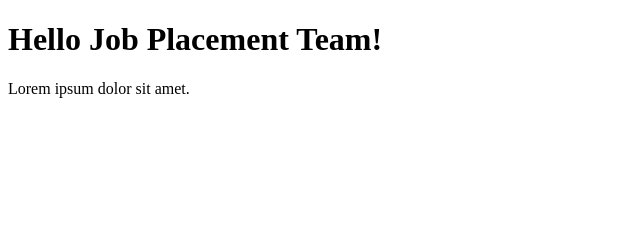
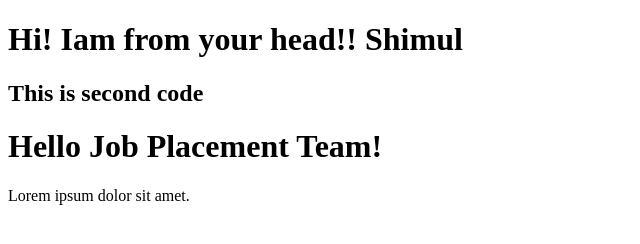
Before and after one commit to techtobit/EndGame-Day01, a plain HTML site: page index.html in a window 1280 px wide. Shown: the whole page, without its empty margins (0-640 px from the left). Drawn offline with Linux system fonts and the light colour scheme.

Commit message:
shimul added

```diff
--- a/index.html
+++ b/index.html
@@ -9,6 +9,10 @@
 </head>
 
 <body>
+    <header>
+        <h1> Hi! Iam from your head!! Shimul</h1>
+        <h2>This is second code</h2>
+    </header>
     <div>
         <h1>Hello Job Placement Team!</h1>
         <p>Lorem ipsum dolor sit amet. </p>
```
Lines whose indentation alone changed are shown as unchanged.
